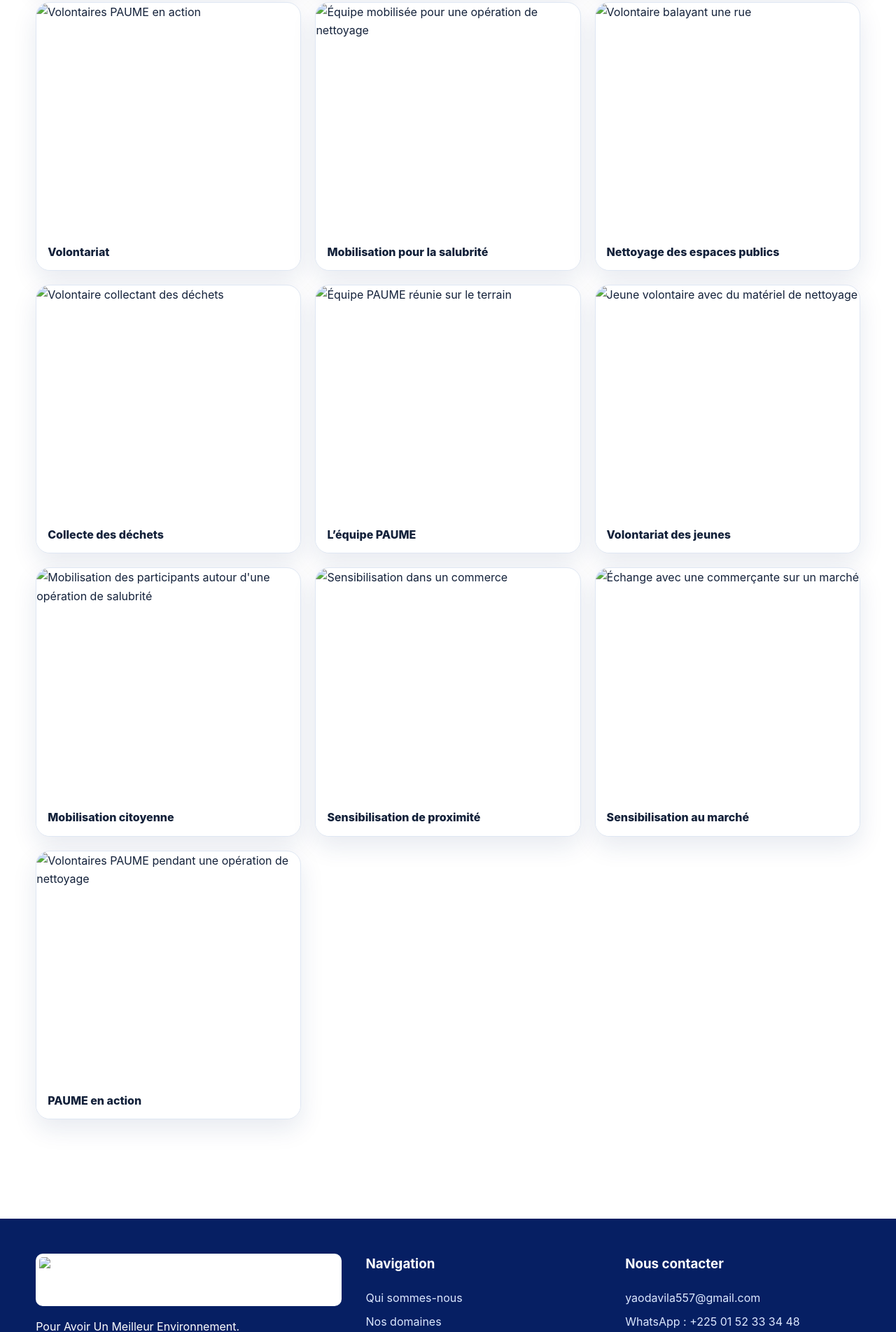
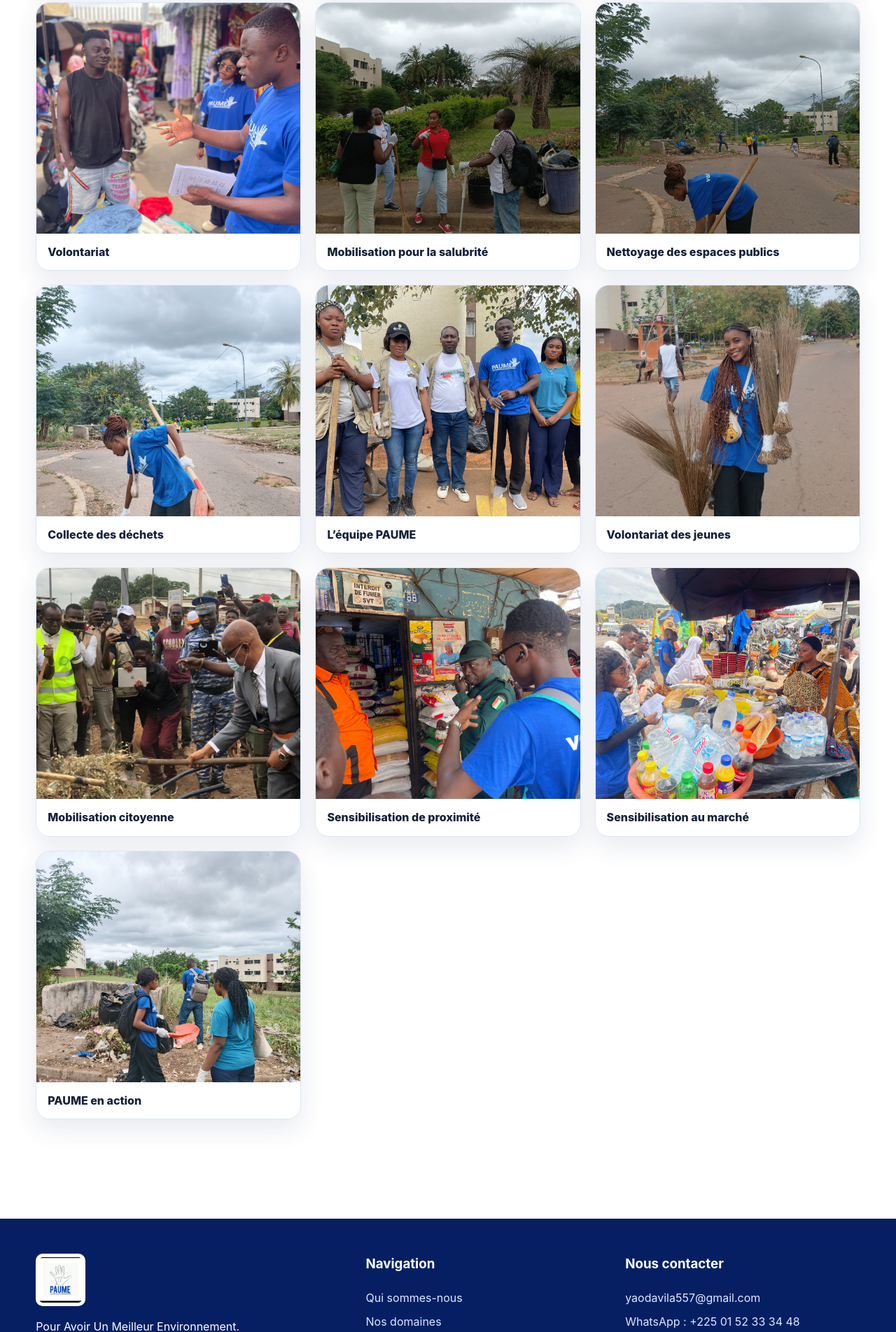
Before and after one commit to dylanserge735-max/PAUME-Officiel-, a plain HTML site: page galerie.html in a window 1280 px wide. Shown: the part 896-2800 px from the top of the page at 70% size. Drawn offline with Linux system fonts and the light colour scheme.

Commit message:
Mise à jour du site PAUME - correction des images

```diff
--- a/galerie.html
+++ b/galerie.html
@@ -10,7 +10,7 @@
       <span></span><span></span><span></span>
     </button>
     <a class="brand" href="index.html" aria-label="PAUME — accueil">
-      <img class="logo" src="assets/logo.jpg" alt="PAUME — Pour Avoir Un Meilleur Environnement">
+      <img class="logo" src="logo.jpg" alt="PAUME — Pour Avoir Un Meilleur Environnement">
     </a>
     <a class="header-cta" href="soutenir.html">Nous soutenir</a>
   </div>
@@ -19,7 +19,7 @@
   <div class="drawer-backdrop" data-close onclick="closeMenu()"></div>
   <div class="drawer-panel" role="dialog" aria-label="Menu principal">
     <div class="drawer-top">
-      <img class="drawer-logo" src="assets/logo.jpg" alt="PAUME">
+      <img class="drawer-logo" src="logo.jpg" alt="PAUME">
       <button class="close" aria-label="Fermer le menu" data-close onclick="closeMenu()">×</button>
     </div>
     <nav class="drawer-nav" aria-label="Navigation principale">
@@ -39,25 +39,25 @@
 <section class="page-hero"><div class="container page-title"><span class="kicker">Galerie</span><h1>Nos actions en images.</h1><p>Retrouvez les moments forts des activités de PAUME : nettoyage, mobilisation, sensibilisation et engagement communautaire.</p></div></section>
 <section class="section"><div class="container">
   <div class="gallery-grid">
-    <figure class="gallery-item"><img src="assets/action-environnement.jpg" alt="Action environnementale PAUME"><figcaption>Action environnementale</figcaption></figure>
-    <figure class="gallery-item"><img src="assets/action-sensibilisation.jpg" alt="Sensibilisation PAUME"><figcaption>Sensibilisation</figcaption></figure>
-    <figure class="gallery-item"><img src="assets/action-communautaire.jpg" alt="Engagement communautaire PAUME"><figcaption>Engagement communautaire</figcaption></figure>
-    <figure class="gallery-item"><img src="assets/action-communautaire-2.jpg" alt="Volontaires PAUME en action"><figcaption>Volontariat</figcaption></figure>
-    <figure class="gallery-item"><img src="assets/terrain-01-nettoyage-equipe.jpg" alt="Équipe mobilisée pour une opération de nettoyage"><figcaption>Mobilisation pour la salubrité</figcaption></figure>
-    <figure class="gallery-item"><img src="assets/terrain-02-balayage.jpg" alt="Volontaire balayant une rue"><figcaption>Nettoyage des espaces publics</figcaption></figure>
-    <figure class="gallery-item"><img src="assets/terrain-03-collecte.jpg" alt="Volontaire collectant des déchets"><figcaption>Collecte des déchets</figcaption></figure>
-    <figure class="gallery-item"><img src="assets/terrain-04-equipe-paume.jpg" alt="Équipe PAUME réunie sur le terrain"><figcaption>L’équipe PAUME</figcaption></figure>
-    <figure class="gallery-item"><img src="assets/terrain-05-volontaire.jpg" alt="Jeune volontaire avec du matériel de nettoyage"><figcaption>Volontariat des jeunes</figcaption></figure>
-    <figure class="gallery-item"><img src="assets/terrain-06-mobilisation.jpg" alt="Mobilisation des participants autour d'une opération de salubrité"><figcaption>Mobilisation citoyenne</figcaption></figure>
-    <figure class="gallery-item"><img src="assets/terrain-07-sensibilisation-commerce.jpg" alt="Sensibilisation dans un commerce"><figcaption>Sensibilisation de proximité</figcaption></figure>
-    <figure class="gallery-item"><img src="assets/terrain-08-sensibilisation-marche.jpg" alt="Échange avec une commerçante sur un marché"><figcaption>Sensibilisation au marché</figcaption></figure>
-    <figure class="gallery-item"><img src="assets/terrain-09-volontaires-nettoyage.jpg" alt="Volontaires PAUME pendant une opération de nettoyage"><figcaption>PAUME en action</figcaption></figure>
+    <figure class="gallery-item"><img src="action-environnement.jpg" alt="Action environnementale PAUME"><figcaption>Action environnementale</figcaption></figure>
+    <figure class="gallery-item"><img src="action-sensibilisation.jpg" alt="Sensibilisation PAUME"><figcaption>Sensibilisation</figcaption></figure>
+    <figure class="gallery-item"><img src="action-communautaire.jpg" alt="Engagement communautaire PAUME"><figcaption>Engagement communautaire</figcaption></figure>
+    <figure class="gallery-item"><img src="action-communautaire-2.jpg" alt="Volontaires PAUME en action"><figcaption>Volontariat</figcaption></figure>
+    <figure class="gallery-item"><img src="terrain-01-nettoyage-equipe.jpg" alt="Équipe mobilisée pour une opération de nettoyage"><figcaption>Mobilisation pour la salubrité</figcaption></figure>
+    <figure class="gallery-item"><img src="terrain-02-balayage.jpg" alt="Volontaire balayant une rue"><figcaption>Nettoyage des espaces publics</figcaption></figure>
+    <figure class="gallery-item"><img src="terrain-03-collecte.jpg" alt="Volontaire collectant des déchets"><figcaption>Collecte des déchets</figcaption></figure>
+    <figure class="gallery-item"><img src="terrain-04-equipe-paume.jpg" alt="Équipe PAUME réunie sur le terrain"><figcaption>L’équipe PAUME</figcaption></figure>
+    <figure class="gallery-item"><img src="terrain-05-volontaire.jpg" alt="Jeune volontaire avec du matériel de nettoyage"><figcaption>Volontariat des jeunes</figcaption></figure>
+    <figure class="gallery-item"><img src="terrain-06-mobilisation.jpg" alt="Mobilisation des participants autour d'une opération de salubrité"><figcaption>Mobilisation citoyenne</figcaption></figure>
+    <figure class="gallery-item"><img src="terrain-07-sensibilisation-commerce.jpg" alt="Sensibilisation dans un commerce"><figcaption>Sensibilisation de proximité</figcaption></figure>
+    <figure class="gallery-item"><img src="terrain-08-sensibilisation-marche.jpg" alt="Échange avec une commerçante sur un marché"><figcaption>Sensibilisation au marché</figcaption></figure>
+    <figure class="gallery-item"><img src="terrain-09-volontaires-nettoyage.jpg" alt="Volontaires PAUME pendant une opération de nettoyage"><figcaption>PAUME en action</figcaption></figure>
   </div>
 </div></section>
 <footer>
   <div class="container footer-grid">
     <div>
-      <img class="footer-logo" src="assets/logo.jpg" alt="PAUME">
+      <img class="footer-logo" src="logo.jpg" alt="PAUME">
       <p>Pour Avoir Un Meilleur Environnement.<br>Les volontaires du développement.</p>
     </div>
     <div>
```
Also changed, not shown: actualites.html (+6 -6 lines), contact.html (+3 -3 lines), domaines.html (+3 -3 lines), index.html (+8 -8 lines), nous-rejoindre.html (+3 -3 lines), projets.html (+4 -4 lines), qui-sommes-nous.html (+3 -3 lines), rapports.html (+3 -3 lines), soutenir.html (+3 -3 lines), action-communautaire-2.jpg (added), action-communautaire.jpg (added), action-environnement.jpg (added).
